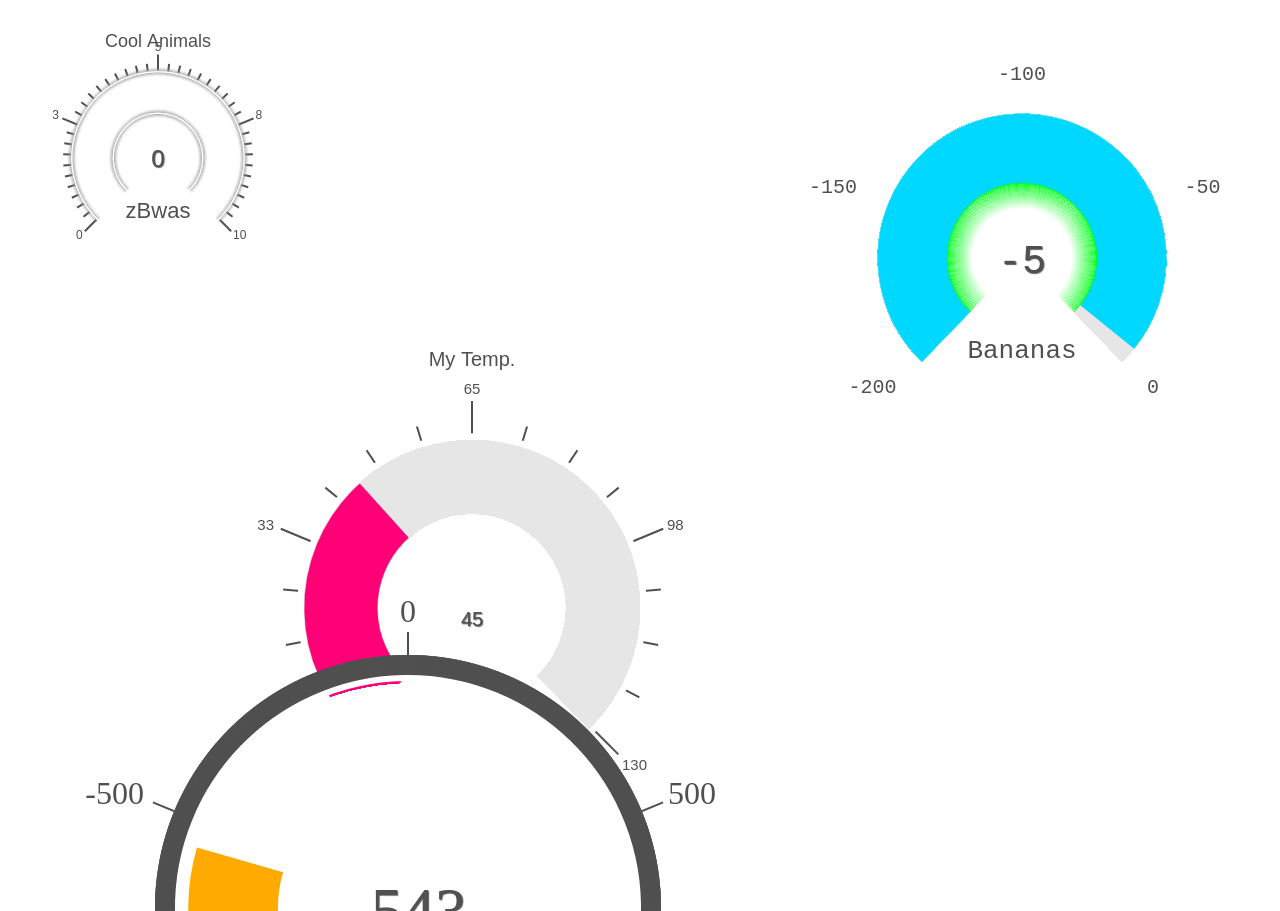
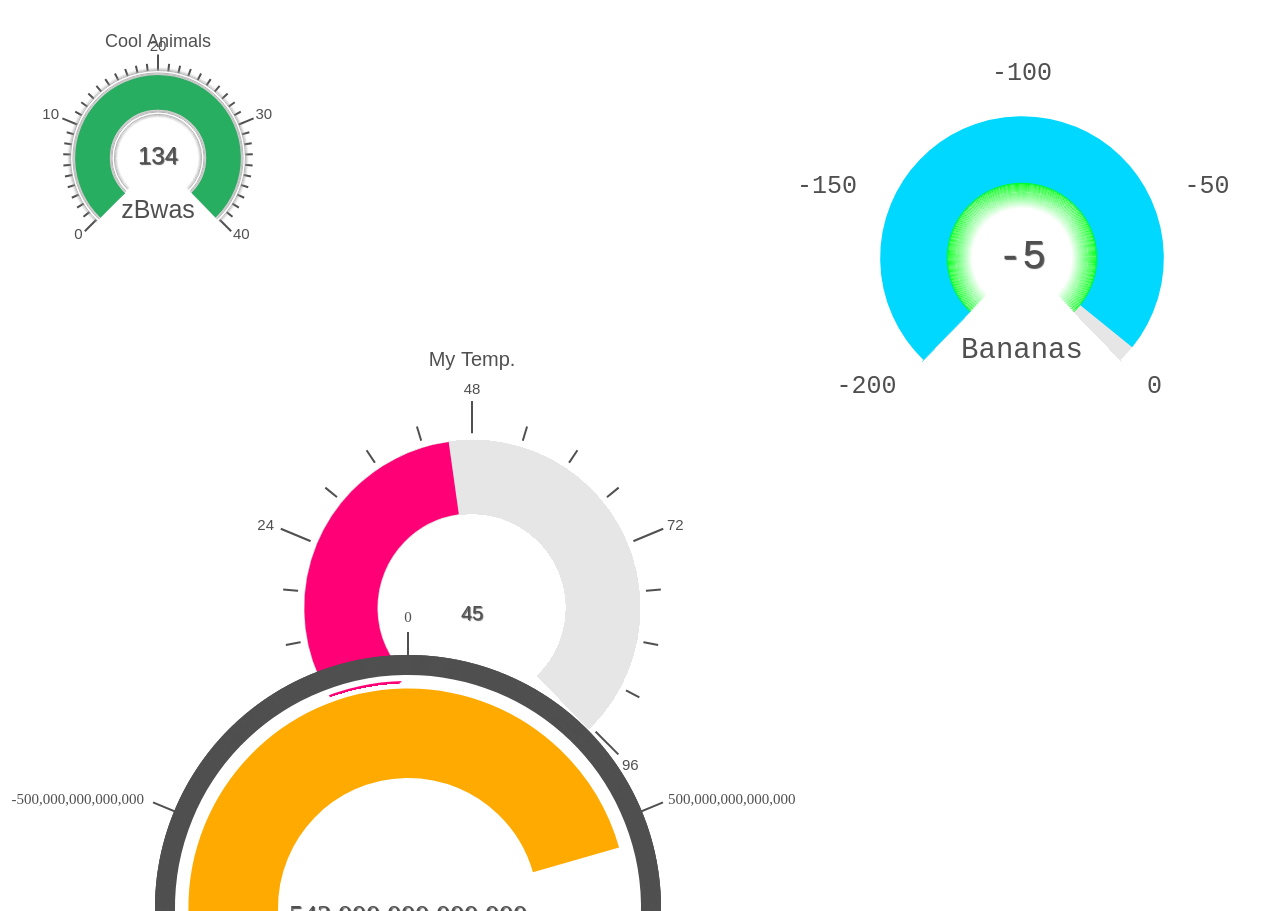
Before and after one commit to dezman/cGauge, a plain HTML site: page index.html in a window 1280 px wide. Shown: the top 911 px of the page. Drawn offline with nearby package versions, Linux system fonts and the light colour scheme.

Commit message:
updated setMaxValue method, added commify function

```diff
--- a/cGauge.js
+++ b/cGauge.js
@@ -2,13 +2,6 @@
 // version 0.1.0
 // Robert Sadler
 // github.com/robertsadler/cGauge
-
-if (typeof jQuery === 'function' && typeof jQuery.fn === 'object') {
-  jQuery.fn.cGauge = function(options) {
-    options.node = this.get(0);
-    return new cGauge(options);
-  };
-}
 
 var cGauge = function(options) {
 
@@ -26,6 +19,7 @@ var cGauge = function(options) {
     perimFont       = options.perimFont     || font,
     title           = options.title         || '',
     titleOffset     = options.titleOffset   || [0, 0],
+    valueOffset     = options.valueOffset   || [0, 0],
     unit            = options.unit          || '',
     value           = options.value         || 0,
     arcColor        = options.arcColor      || '#27AE60',
@@ -36,7 +30,7 @@ var cGauge = function(options) {
     noShadows       = options.noShadows     || false,
     min             = options.min           || 0,
     max             = options.max        === undefined ? findGoodMax(value) : options.max,
-    center          = options.center     === undefined ? true               : options.center,
+    //center          = options.center     === undefined ? true               : options.center,
     outerSpace      = options.outerSpace === undefined ? 0.4                : options.outerSpace,
     innerSpace      = options.innerSpace === undefined ? 0.4                : options.innerSpace,
     ticks           = options.ticks      === undefined ? 40                 : options.ticks,
@@ -51,6 +45,7 @@ var cGauge = function(options) {
     nodeW           = node.offsetWidth,
     nodeH           = node.offsetHeight,
 
+    me              = this,
     W               = nodeW < nodeH ? nodeW : nodeH,
     H               = W,
     cx              = W/2,
@@ -71,27 +66,18 @@ var cGauge = function(options) {
 
   for (var x = 1; x <= 4; x++) {
     if (options['shadow' + x]) {
-      if (options['shadow' + x].color) {
-        options['shadow' + x].color = options['shadow' + x].color;
-      } else {
+      if (!options['shadow' + x].color) {
         options['shadow' + x].color = shadowColor;
       }
-      if (typeof options['shadow' + x].size !== undefined) {
-        options['shadow' + x].size = options['shadow' + x].size;
-      } else {
+      if (typeof options['shadow' + x].size === undefined) {
         options['shadow' + x].size = shadowSize;
       }
     } else {
+      options['shadow' + x] = { color: shadowColor };
       if (noShadows) {
-        options['shadow' + x] = {
-          color: shadowColor,
-          size: 0
-        };
+        options['shadow' + x].size = 0;
       } else {
-        options['shadow' + x] = {
-          color: shadowColor,
-          size: shadowSize
-        };
+        options['shadow' + x].size = shadowSize;
       }
     }
   }
@@ -114,43 +100,51 @@ var cGauge = function(options) {
 
   // Initialize canvases and contexts
   var
-    ctx  = createCanvas(1, W, H),
-    ctx2 = createCanvas(2, W, H),
-    ctx3 = createCanvas(3, W, H),
-    ctx4 = createCanvas(4, W, H)
+    ctx  = createCanvas(1, W, H), // outerNums, unit
+    ctx2 = createCanvas(2, W, H), // valueArc
+    ctx3 = createCanvas(3, W, H), // title, shadows, ticks
+    ctx4 = createCanvas(4, W, H)  // centerText
   ;
-
-  function createCanvas(num, width, height) {
-    var left = 0, top = 0;
-    if (center) {
-      left = (nodeW - W) / 2 + 'px';
-      top  = (nodeH - H) / 2 + 'px';
-    }
-    var canvasNode = document.createElement('canvas');
-    canvasNode.setAttribute('width', width);
-    canvasNode.setAttribute('height', height);
-    canvasNode.setAttribute('style', 'position: absolute;' /* left: ' + left + '; top: ' + top + ';'*/);
-    canvasNode.setAttribute('id', nodeID + 'Canvas' + num);
-    node.appendChild(canvasNode);
-    return canvasNode.getContext("2d");
-  }
 
   // Accessible functions
   this.setValue = function(value) {
-    var val_dist = normalizeValue(value);
-    setGauge(val_dist[0], val_dist[1], value);
+    var normVals = normalizeValue(value);
+    setGauge(normVals[0], normVals[1], value);
+    return this;
   };
-  this.setMaxValue = function(max) {
+  this.setMaxValue = function(maxVal) {
+    max = maxVal;
+    valueRange = max - min;
     updateMaxAndPerimeterValues(max);
+    normVals = normalizeValue(value);
+    preVal = value;
+    if (!animateGauge.animating) {
+      updateCenterText(Math.round(value));
+      drawValueArc(normVals[0]);
+      preValForGauge = normVals[0];
+    } else {
+      testGaugeVal.val = value;
+      testGaugeVal.valForGauge = normVals[0];
+      testGaugeVal.distance = 0;
+    }
+    return this;
   };
   this.setUnit = function(unit) {
     updateUnit(unit);
+    return this;
   };
   this.setTitle = function(title) {
     updateTitle(title);
+    return this;
   };
 
-  // Main
+  // invoke
+  updateMaxAndPerimeterValues(max);
+  if (value !== undefined)
+    me.setValue(value);
+  if (title !== '' && title)
+    me.setTitle(title);
+
   // Outer radiant lines
   for (var tickNum = 0; tickNum <= ticks; tickNum += 1) {
     // scale the guage values (0 - ticks)
@@ -169,7 +163,7 @@ var cGauge = function(options) {
   }
 
   // draw (inner) arc of guage-markers (outer arc not drwn)
-  drawArc(ctx, innerTickRadius, W * 0.0076, "rgb(255,255,255)", startRadians, endRadians);
+  drawArc(ctx3, innerTickRadius, W * 0.0076, "rgb(255,255,255)", startRadians, endRadians);
 
   // outer shadows
   shadowMaker(ctx3, innerTickRadius, false, shadow1.color, W * outerSpace * 0.01, W * 0.1 * shadow1.size, 'outer', offset); // hacky, need better way to do outerSpace / innerSpace
@@ -179,15 +173,21 @@ var cGauge = function(options) {
   shadowMaker(ctx3, innerRadius, false, shadow3.color,  W * innerSpace * 0.01, W * 0.1 * shadow3.size, 'outer', offset);
   shadowMaker(ctx3, innerRadius, false, shadow4.color,  W * innerSpace * 0.01, W * 0.1 * shadow4.size, 'inner', offset);
 
-  // invoke
-  if (value !== undefined)
-    this.setValue(value);
-  if (value !== undefined)
-    this.setMaxValue(max);
-  if (value !== undefined)
-    this.setUnit(unit);
-  if (title !== '')
-    this.setTitle(title);
+  // functions
+  function createCanvas(num, width, height) {
+    var left = 0, top = 0;
+    // if (center) {
+    //   left = (nodeW - W) / 2 + 'px';
+    //   top  = (nodeH - H) / 2 + 'px';
+    // }
+    var canvasNode = document.createElement('canvas');
+    canvasNode.setAttribute('width', width);
+    canvasNode.setAttribute('height', height);
+    canvasNode.setAttribute('style', 'position: absolute;' /* left: ' + left + '; top: ' + top + ';'*/);
+    canvasNode.setAttribute('id', nodeID + 'Canvas' + num);
+    node.appendChild(canvasNode);
+    return canvasNode.getContext("2d");
+  }
 
   function findGoodMax(x) {
     var y = Math.pow(10, x.toString().length - 1);
@@ -214,19 +214,33 @@ var cGauge = function(options) {
     return [valForGauge, distance];
   }
 
+  function commify(nStr) {
+    nStr += '';
+    x = nStr.split('.');
+    x1 = x[0];
+    x2 = x.length > 1 ? '.' + x[1] : '';
+    var rgx = /(\d+)(\d{3})/;
+    while (rgx.test(x1)) {
+        x1 = x1.replace(rgx, '$1' + ',' + '$2');
+    }
+    return x1 + x2;
+  }
+
   function updateMaxAndPerimeterValues(max) {
-    var fontSize     = perimFontSize || Math.round(W * 0.04) + 'px';
-    ctx.font         = fontSize + ' ' + perimFont;
+    ctx.clearRect(0, 0, W, H);
+    updateUnit(unit);
     ctx.fillStyle    = fontColor;
-    var text1_4      = '' + Math.round((valueRange / 4) + min);
-    var text2_4      = '' + Math.round((valueRange / 2) + min);
-    var text3_4      = '' + Math.round((valueRange * 3 / 4)  + min);
+    var text1_4      = commify(Math.round((valueRange / 4) + min));
+    ctx.font         = perimFontSize ? perimFontSize + ' ' + perimFont : getGoodFontSize(ctx, text1_4, W * 0.172, perimFont, Math.round(W * 0.05));
+    var text2_4      = commify(Math.round((valueRange / 2) + min));
+    var text3_4      = commify(Math.round((valueRange * 3 / 4)  + min));
     var text1_4Width = ctx.measureText(text1_4).width;
     var text2_4Width = ctx.measureText(text2_4).width;
-    if (maxNum) { ctx.fillText(max, W * 0.75, W * 0.77); }
+    if (maxNum) { ctx.fillText(commify(max), W * 0.75, W * 0.77); }
     if (minNum) {
-      var minValueWidth = ctx.measureText(min).width;
-      ctx.fillText(min, W * 0.249 - minValueWidth, W * 0.77);
+      var minVal = commify(min);
+      var minValueWidth = ctx.measureText(minVal).width;
+      ctx.fillText(minVal, W * 0.249 - minValueWidth, W * 0.77);
     }
     if (perimNums) {
       ctx.fillText(text1_4, W * 0.17 - text1_4Width, W * 0.37);
@@ -238,22 +252,21 @@ var cGauge = function(options) {
   function updateCenterText(val) {
     ctx4.clearRect(0, 0, W, H);
     ctx4.fillStyle     = fontColor;
-    var fontSize       = valueFontSize || Math.round(W * 0.08) + 'px';
-    ctx4.font          = fontSize + ' ' + valueFont;
-    var text           = '' + val;
-    var text_width     = ctx4.measureText(text).width;
+    var text           = commify(val);
+    ctx4.font          = valueFontSize ? valueFontSize + ' ' + valueFont : getGoodFontSize(ctx4, text, W * 0.3, valueFont, Math.round(W * 0.08));
+    var textSize       = ctx4.measureText(text);
     ctx4.shadowColor   = "rgb(90,90,90)";
     ctx4.shadowBlur    = 1;
     ctx4.shadowOffsetX = 1;
     ctx4.shadowOffsetY = 1;
-    ctx4.fillText(text, W/2 - text_width/2, H/2 + 0.03 * W);
+    ctx4.fillText(text, (W/2 - textSize.width/2) + valueOffset[0], (H/2 + H*0.02) + valueOffset[1]); // ctx.measureText(text).height doesn't fucking exist :( -- hacked using H*0.02 instead of textSize.height/2
   }
 
   function updateUnit(unit) {
     var text      = '' + unit;
-    var space     = W * 0.22;
+    var space     = W * 0.25;
     var maxSize   = Math.round(W * 0.1);
-    ctx.font      = unitFontSize ? unitFontSize + 'px ' + unitFont : getGoodFontSize(ctx, text, space, unitFont, maxSize);
+    ctx.font      = unitFontSize ? unitFontSize + ' ' + unitFont : getGoodFontSize(ctx, text, space, unitFont, maxSize);
     ctx.fillStyle = fontColor;
     var textWidth = ctx.measureText(text).width;
     ctx.fillText(text, W * 0.5 - textWidth/2, W * 0.7); // to center text
@@ -262,10 +275,10 @@ var cGauge = function(options) {
   function updateTitle(title) {
     var text = '' + title;
     var space = W * 0.9;
-    ctx.font  = titleFontSize ? titleFontSize + ' ' + titleFont : getGoodFontSize(ctx, text, space, titleFont, W * 0.12);
-    ctx.fillStyle = fontColor;
-    var textWidth = ctx.measureText(text).width;
-    ctx.fillText(text, (W * 0.5 - textWidth/2) + titleOffset[0], (W * 0.13) + titleOffset[1]); // to center text
+    ctx3.font  = titleFontSize ? titleFontSize + ' ' + titleFont : getGoodFontSize(ctx3, text, space, titleFont, W * 0.12);
+    ctx3.fillStyle = fontColor;
+    var textWidth = ctx3.measureText(text).width;
+    ctx3.fillText(text, (W * 0.5 - textWidth/2) + titleOffset[0], (W * 0.13) + titleOffset[1]); // to center text
   }
 
   function getGoodFontSize(ctx, text, space, font, maxSize) {
@@ -280,7 +293,16 @@ var cGauge = function(options) {
     return font;
   }
 
+  function isGoodNum(num) {
+    if (typeof num === 'number' && !isNaN(num)) {
+      return true;
+    } else {
+      return false;
+    }
+  }
+
   function setGauge(valForGauge, distance, val) {
+    if (isGoodNum(valForGauge) && isGoodNum(distance) && isGoodNum(val)) {
       if (!animateGauge.animating) {
         animateGauge(valForGauge, distance, val);
       }
@@ -288,11 +310,14 @@ var cGauge = function(options) {
       testGaugeVal.valForGauge = valForGauge;
       testGaugeVal.distance = distance;
     }
+  }
+
   function testGaugeVal(disVal){
     if (disVal !== testGaugeVal.val) {
       animateGauge(testGaugeVal.valForGauge, testGaugeVal.distance, testGaugeVal.val);
     }
   }
+
   function animateGauge(valForGauge, distance, val){
     animateGauge.animating = true;
     var time = 500;
@@ -342,10 +367,11 @@ var cGauge = function(options) {
       animateGauge.animating = false;
     }
   }
+
   function shadowMaker(context, radius, direction, color, size, width, location, offset) {
     var daColor,
         alpha;
-    if (color[0] == '#') {
+    if (color[0] === '#') {
       daColor = hex2rgb(color);
     } else {
       daColor = color;
@@ -418,12 +444,12 @@ var cGauge = function(options) {
     var outerX = centerX + outerTickRadius * Math.cos(radians);
     var outerY = centerY + outerTickRadius * Math.sin(radians);
 
-    ctx.beginPath();
-    ctx.moveTo(innerX, innerY);
-    ctx.lineTo(outerX, outerY);
-    ctx.strokeStyle = color;
-    ctx.lineWidth = linewidth;
-    ctx.stroke();
+    ctx3.beginPath();
+    ctx3.moveTo(innerX, innerY);
+    ctx3.lineTo(outerX, outerY);
+    ctx3.strokeStyle = color;
+    ctx3.lineWidth = linewidth;
+    ctx3.stroke();
   }
 
   function scaletoRange(minActual, maxActual, minRange, maxRange, value) {
@@ -431,3 +457,10 @@ var cGauge = function(options) {
   }
 
 };
+
+if (typeof jQuery === 'function' && typeof jQuery.fn === 'object') {
+  jQuery.fn.cGauge = function(options) {
+    options.node = this.get(0);
+    return new cGauge(options);
+  };
+}
--- a/index.html
+++ b/index.html
@@ -50,6 +50,7 @@ var defaultOptions = {
   unit         : '',
   title        : '',
   titleOffset  : [0, 0],                    // [x, y] offset, numbers only
+  valueOffset  : [0, 0],                    // [x, y] offset, numbers only
   fontSize     : '',                        // you must specify units i.e. '12px'
   valueFontSize: '',                        // defaults to fontSize if fontSize is defined
   titleFontSize: '',
@@ -74,7 +75,7 @@ var defaultOptions = {
   perimNums    : true,
   minNum       : true,
   maxNum       : true,
-  center       : true,                      // centers gauge within containing element
+  //center       : true,                      // centers gauge within containing element
   noShadows    : false,
   shadow1: {                                // Shadows are ordered 1-4 from outermost to innermost,
     size : .15,
@@ -101,14 +102,17 @@ var options1 = {
     title: 'Cool Animals',
     titleFontSize: '18px',
     unit: 'zBwas',
-    outerNums: false
+    value: 34
 };
 
 var gauge1 = new cGauge(options1);
 
 setInterval(function(){
     gauge1.setValue(Math.round(Math.random() * 160));
-}, 5000);
+}, 2000);
+// setInterval(function(){
+//     gauge1.setMaxValue(Math.round(Math.random() * 160));
+// }, 3000);
 
 // gauge2 (jQuery implimentation)
 
@@ -141,7 +145,7 @@ var options3 = {
     arcColor: '#ff0077',
     unit: '°F',
     perimFontSize: '15px',
-    unitFontSize: '5px',
+    unitFontSize: '12px',
     valueFontSize: '20px',
     titleFontSize: '20px',
     title: 'My Temp.',
@@ -155,20 +159,23 @@ var options3 = {
 
 var gauge3 = $('#gauge3').cGauge(options3);
 
+// setInterval(function(){
+//     gauge3.setValue(Math.round(Math.random() * options3.max));
+// }, 2000);
 setInterval(function(){
-    gauge3.setValue(Math.round(Math.random() * options3.max));
-}, 8542);
+    gauge3.setMaxValue(Math.round(Math.random() * options3.max));
+}, 3000);
 
 var options4 = {
-    unit: 'Floos',
+    unit: 'Flos',
     font: 'Arial Italic',
     valueFont: 'Arial Bold',
-    value: -543,
+    value: 543000000000000,
     arcColor: '#ffaa00',
     arcWidth: .8,
     fillColor: 'white',
-    max: 1000,
-    min: -1000,
+    max: 1000000000000000,
+    min: -1000000000000000,
     ticks: 1600,
     noShadows: true
 };
```
Also changed, not shown: readme.md. Lines whose indentation alone changed are shown as unchanged.
